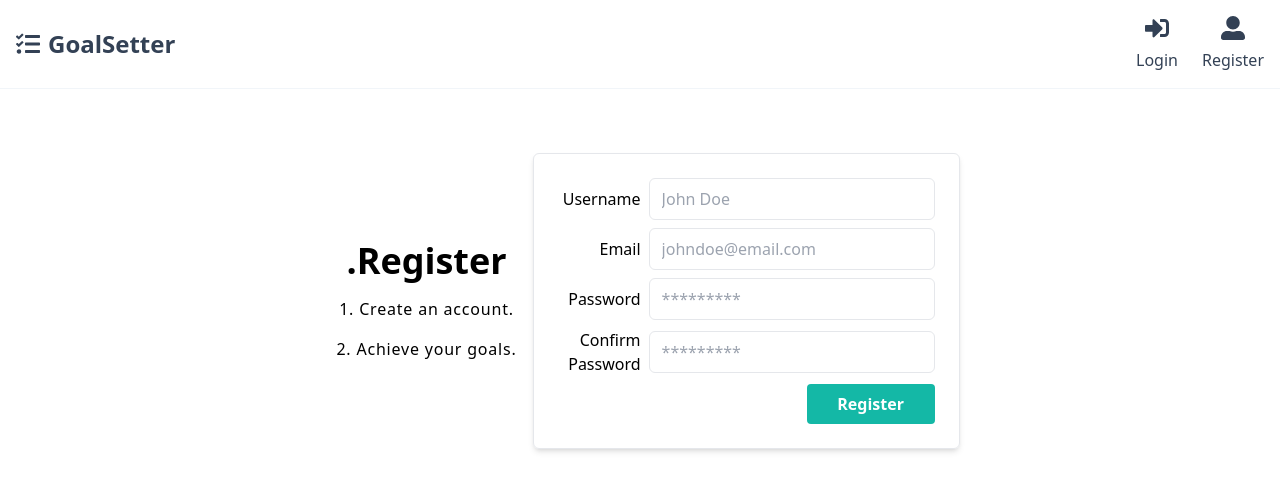
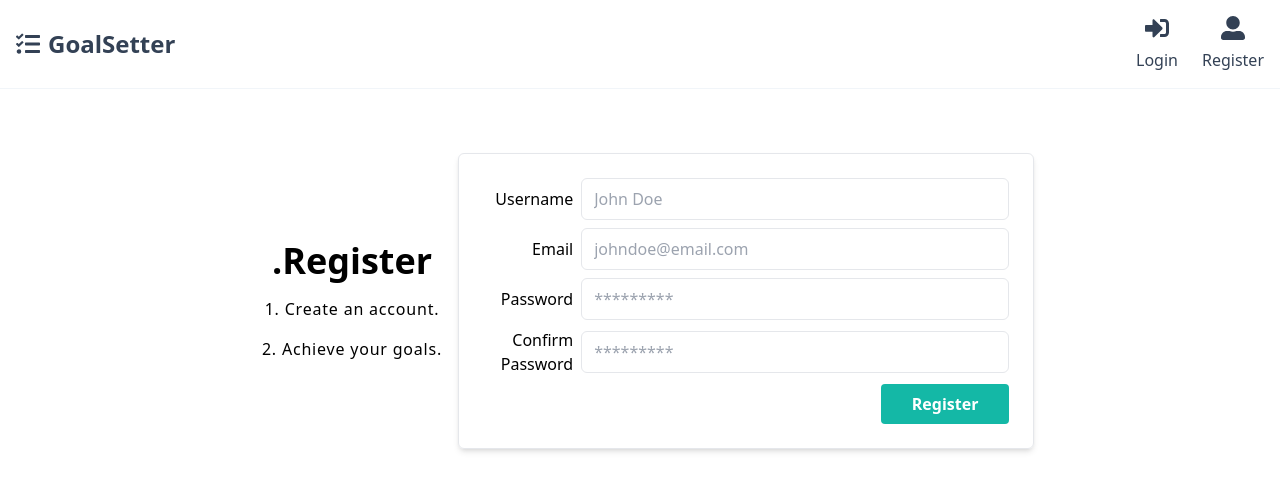
Before and after one commit to jl-calda/mern-traversy-media, a React (Create React App) app in the folder frontend/: page /register in a window 1280 px wide. Shown: the top 490 px of the page. Built offline with nearby package versions, Linux system fonts and the light colour scheme.

Commit message:
Update register page

```diff
--- a/frontend/src/pages/Register.jsx
+++ b/frontend/src/pages/Register.jsx
@@ -40,7 +40,7 @@ const Register = () => {
             </p>
           </div>
           <form
-            className="flex flex-col space-y-2 border rounded-md shadow-md p-6 max-w-xl"
+            className="flex flex-col space-y-2 flex-1 border rounded-md shadow-md p-6 max-w-xl"
             onSubmit={onSubmit}
           >
             <div className={inputRowStyle}>
```
